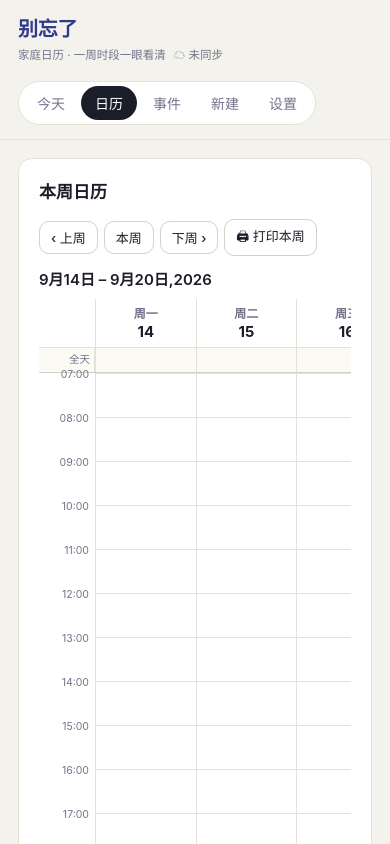
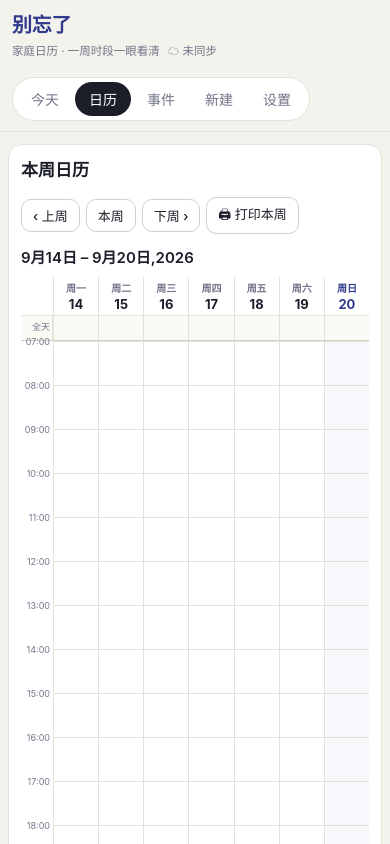
Before and after one commit to benpiao-ghb/dontforget, a plain HTML site: page index.html in a window 390 px wide. Both pictures are taken after a click on the button "日历". Shown: the top 844 px of the page. Drawn offline with Linux system fonts and the light colour scheme.

Commit message:
Add files via upload

```diff
--- a/index.html
+++ b/index.html
@@ -157,6 +157,20 @@ textarea{resize:vertical;min-height:64px;line-height:1.5}
 #toast{position:fixed;bottom:22px;left:50%;transform:translateX(-50%) translateY(20px);background:var(--ink);color:#fff;padding:11px 18px;border-radius:999px;font-size:13.5px;opacity:0;transition:.25s;pointer-events:none;z-index:60;max-width:90%}
 #toast.show{opacity:1;transform:translateX(-50%) translateY(0)}
 
+/* phone: fit all 7 days on one screen */
+@media(max-width:700px){
+  .wrap{padding:0 8px 90px}.bar{padding:10px 12px}
+  .card{padding:12px;margin-top:12px}
+  .cal-hgrid{min-width:0}
+  .cal-colhead,.cal-allday,.cal-body{grid-template-columns:32px repeat(7,minmax(0,1fr))}
+  .cal-colhead .ch{font-size:10px;padding:4px 0}.cal-colhead .ch .dnum{font-size:13px}
+  .cal-axis .hl{font-size:9px;right:3px}
+  .cal-allday .adlabel{font-size:9px;padding:4px 2px}
+  .ad-item{font-size:9px;padding:1px 3px}
+  .evt{padding:2px 2px;font-size:9.5px;border-left-width:2px;border-radius:5px}
+  .evt .es{display:none}
+  .evt .et{white-space:normal;word-break:break-all;line-height:1.2}
+}
 /* print this week */
 .print-only{display:none}
 @media print{
```
